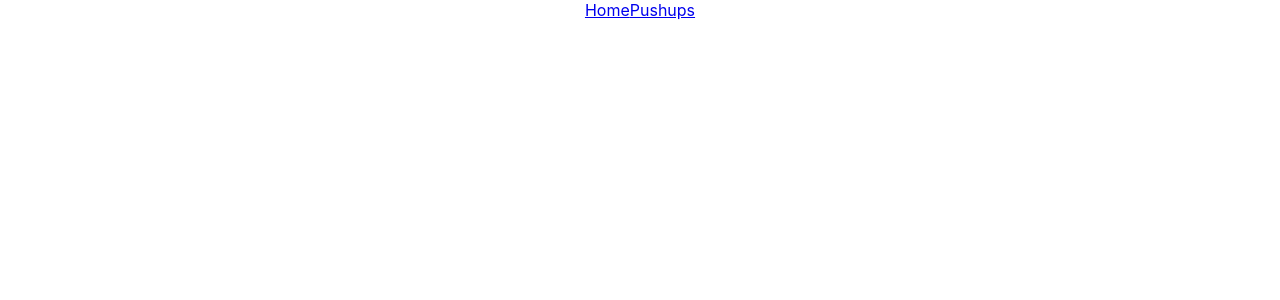
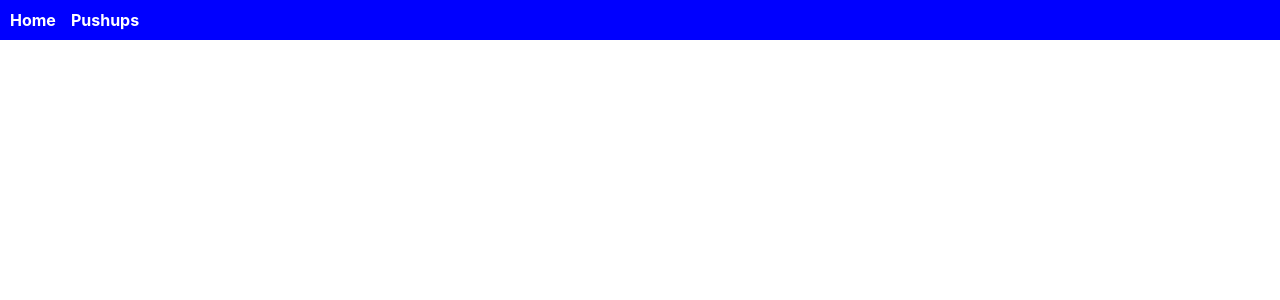
Before and after one commit to GeeHard/fitness-app, a React (Create React App) app in the folder frontend/: page / in a window 1280 px wide. Shown: the top 300 px of the page. Built offline with nearby package versions, Linux system fonts and the light colour scheme.

Commit message:
Complete components: Header, LandingPage, PushupsPage

```diff
--- a/frontend/src/components/Header.css
+++ b/frontend/src/components/Header.css
@@ -0,0 +1,15 @@
+.header {
+  background-color: blue;
+  padding: 10px;
+}
+
+.nav {
+  display: flex;
+  gap: 15px;
+}
+
+.nav-link {
+  color: white;
+  text-decoration: none;
+  font-weight: bold;
+}
```
